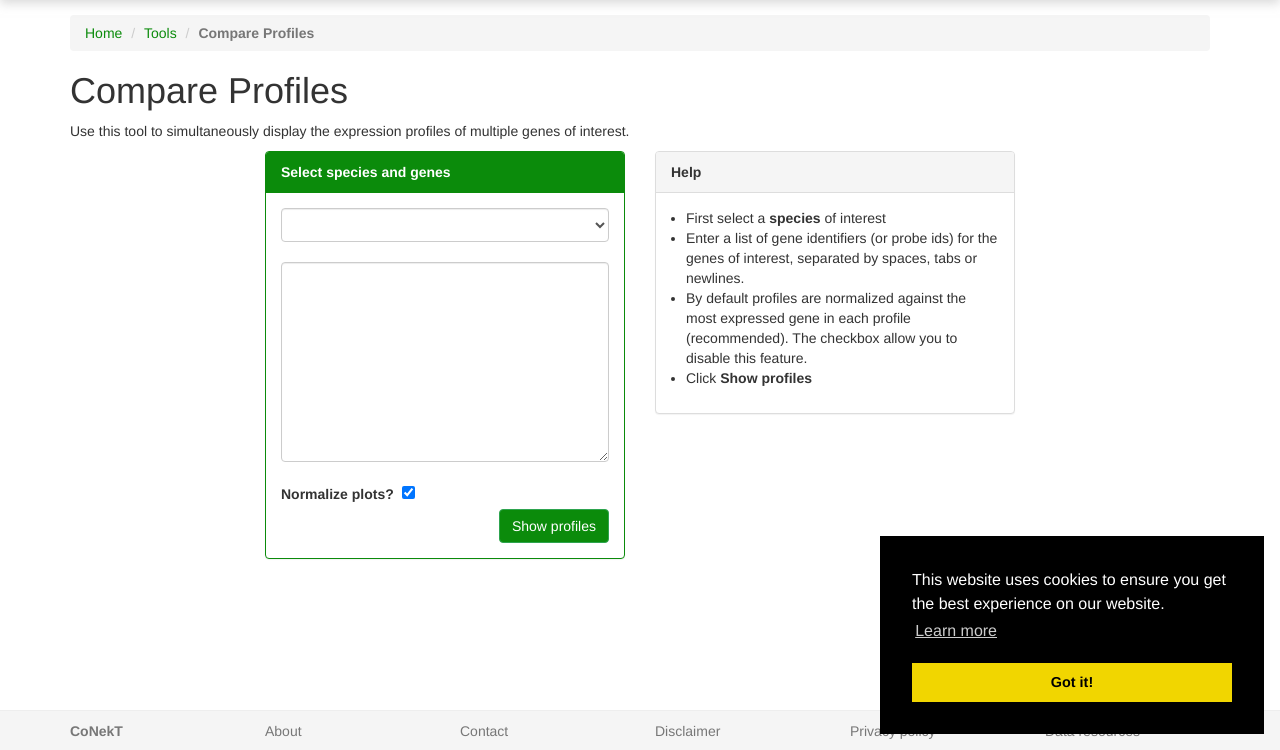
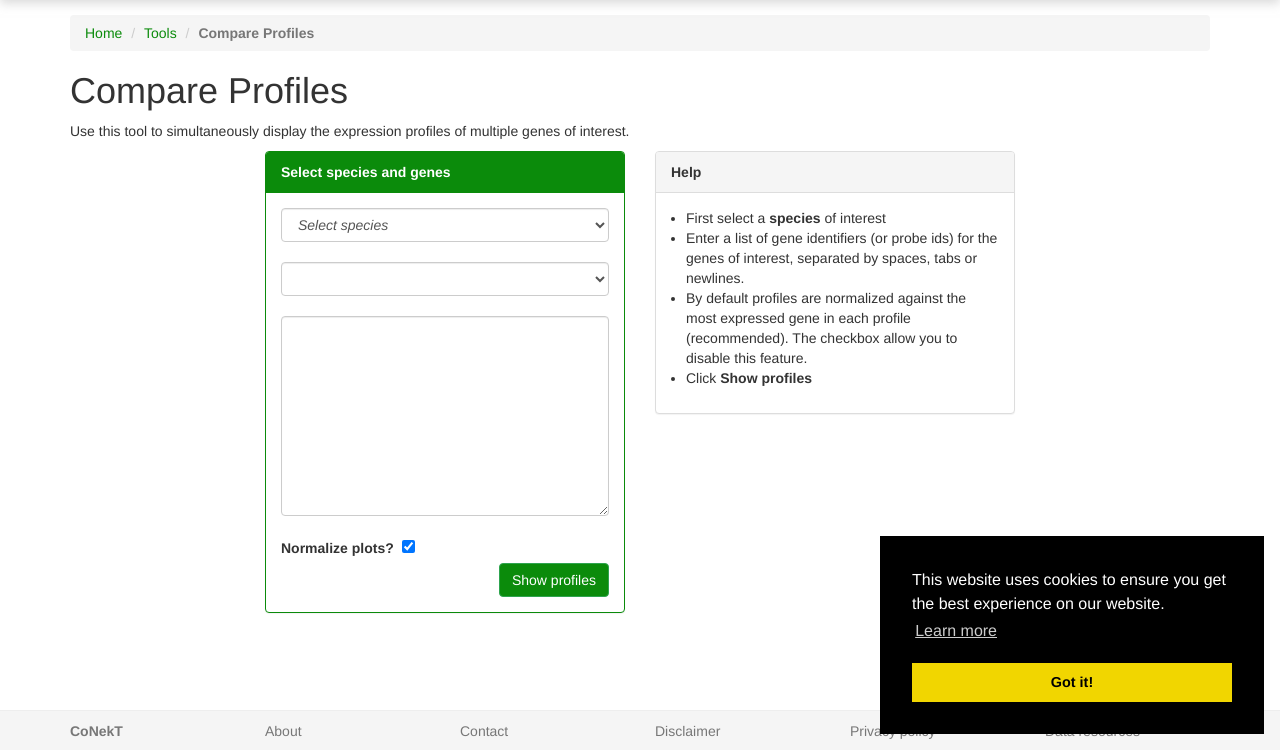
Before and after one commit to labbces/conekt_grasses, a Flask app: page /profile_comparison/ in a window 1280 px wide. Shown: the part 50-800 px from the top of the page. Run offline with Flask 3, Linux system fonts and the light colour scheme; lists and menus that the app fills with data are empty; some libraries are stand-ins or nearby versions.

Commit message:
Get literature list for species before plotting profile comparisons

```diff
--- a/CoNekT/conekt/controllers/profile_comparison.py
+++ b/CoNekT/conekt/controllers/profile_comparison.py
@@ -2,7 +2,7 @@ import json
 import base64
 import contextlib
 
-from flask import Blueprint, request, render_template, flash, Markup, url_for
+from flask import Blueprint, request, render_template, flash, Markup, url_for, jsonify
 from sqlalchemy.orm import noload
 
 from conekt import cache
@@ -11,9 +11,10 @@ from conekt.helpers.chartjs import prepare_profiles, prepare_profiles_download
 from conekt.models.expression.coexpression_clusters import CoexpressionCluster
 from conekt.models.expression.profiles import ExpressionProfile
 from conekt.models.relationships.sequence_cluster import SequenceCoexpressionClusterAssociation
+from conekt.models.relationships.sample_literature import SampleLitAssociation
 from conekt.models.sequences import Sequence
-from conekt.models.species import Species
 from conekt.models.ontologies import PlantOntology
+from conekt.models.literature import LiteratureItem
 
 profile_comparison = Blueprint('profile_comparison', __name__)
 
@@ -63,7 +64,7 @@ def profile_comparison_cluster(cluster_id, normalize=0):
 @profile_comparison.route('/', methods=['GET', 'POST'])
 def profile_comparison_main():
     """
-    Profile comparison tool, accepts a species, a list of probes, POs and plots the profiles for the selected
+    Profile comparison tool, accepts a species, a list of probes, and plots the profiles for the selected
     """
     form = ProfileComparisonForm(request.form)
     form.populate_form()
@@ -106,16 +107,21 @@ def profile_comparison_main():
                   'warning')
 
         # Get json object for chart
-        profile_chart = prepare_profiles(profiles[:50], normalize,
+        po_anatomy_profile_chart = prepare_profiles(profiles[:50], normalize,
                                          ylabel='TPM' + (' (normalized)' if normalize == 1 else ''))
+        po_dev_stage_profile_chart = prepare_profiles(profiles[:50], normalize,
+                                         ylabel='TPM' + (' (normalized)' if normalize == 1 else ''), category='po_dev_stage')
         peco_profile_chart = prepare_profiles(profiles[:50], normalize,
-                                         ylabel='TPM' + (' (normalized)' if normalize == 1 else ''), peco=True)
+                                         ylabel='TPM' + (' (normalized)' if normalize == 1 else ''), category='peco')
 
         # Get table in base64 format for download
         data = base64.encodebytes(prepare_profiles_download(profiles[:50], normalize).encode('utf-8'))
 
         return render_template("expression_profile_comparison.html",
-                               profiles=json.dumps(profile_chart), peco_profiles=json.dumps(peco_profile_chart), form=form, data=data.decode('utf-8'))
+                               po_anatomy_profiles=json.dumps(po_anatomy_profile_chart),
+                               po_dev_stage_profiles=json.dumps(po_dev_stage_profile_chart),
+                               peco_profiles=json.dumps(peco_profile_chart),
+                               form=form, data=data.decode('utf-8'))
     else:
         profiles = ExpressionProfile.query.filter(ExpressionProfile.sequence_id is not None).order_by(ExpressionProfile.species_id).limit(5).all()
 
@@ -129,3 +135,25 @@ def profile_comparison_main():
             example['probes'] = ' '.join([p.sequence.name for p in profiles])
 
         return render_template("expression_profile_comparison.html", form=form, example=example)
+
+@profile_comparison.route('/get_species_sample_lit/<species_id>')
+def get_sample_lit(species_id):
+
+    lit_info = SampleLitAssociation.query.with_entities(SampleLitAssociation.literature_id).filter_by(species_id=species_id).distinct().all()
+
+    literatureArray = []
+    literature_ids = []
+
+    for lit_id in lit_info:
+        lit_author = LiteratureItem.query.get(lit_id).author_names
+        lit_year = LiteratureItem.query.get(lit_id).public_year
+        if lit_id in literature_ids:
+            continue
+        else:
+            literature_ids.append(lit_id)
+        litObj = {}
+        litObj['id'] = lit_id
+        litObj['publication_detail'] = f'{lit_author} ({lit_year})'
+        literatureArray.append(litObj)
+
+    return jsonify({'literatures': literatureArray})
--- a/CoNekT/conekt/forms/profile_comparison.py
+++ b/CoNekT/conekt/forms/profile_comparison.py
@@ -3,13 +3,12 @@ from wtforms import TextAreaField, SelectField, BooleanField, SelectMultipleFiel
 from wtforms.validators import InputRequired
 
 from conekt.models.species import Species
-from conekt.models.relationships.sample_po import SamplePOAssociation
-
 
 class ProfileComparisonForm(FlaskForm):
     species_id = SelectField('Species', coerce=int)
+    literature = SelectField('Literature', coerce=int, choices=[])
     probes = TextAreaField('probes', [InputRequired()])
     normalize = BooleanField('Normalize plots?')
 
     def populate_form(self):
-        self.species_id.choices = [(s.id, s.name) for s in Species.query.order_by(Species.name)]
+        self.species_id.choices = [(0, "Select species")] + [(s.id, s.name) for s in Species.query.order_by(Species.name)]
--- a/CoNekT/conekt/templates/expression_profile_comparison.html
+++ b/CoNekT/conekt/templates/expression_profile_comparison.html
@@ -70,6 +71,7 @@
                         <form method="POST"  action="{{ url_for('profile_comparison.profile_comparison_main') }}"  role="form">
                             {{ form.csrf_token }}
                             {{form.species_id(class_="form-control") }}<br />
+                            {{form.literature(class_="form-control") }}<br />
                             {{form.probes(class_="form-control") }}<br />
                             <div class="input-group">{{ form.normalize.label }}&nbsp;&nbsp;{{form.normalize(checked=True) }}</div>
                             <div class="pull-right">
@@ -109,7 +111,30 @@
     <script src="{{ url_for('static', filename='js/hammer.min.js') }}"></script>
     <script src="{{ url_for('static', filename='js/chartjs-plugin-zoom.min.js') }}"></script>
 
-    {% if profiles %}
+    <script>
+        let species_select = document.getElementById('species_id');
+        let literature_select = document.getElementById('literature');
+
+        species_select.onchange = function() {
+            species_id = species_select.value;
+
+            fetch("{{ url_for('profile_comparison.get_sample_lit', species_id='species_id') }}".replace('species_id', species_id)).then(function(response) {
+                response.json().then(function(data) {
+
+                    let optionHTML = '';
+
+                    for (let literature of data.literatures) {
+                        optionHTML += '<option value="' + literature.id + '">' + literature.publication_detail + '</option>';
+                    }
+
+                    literature_select.innerHTML = optionHTML;
+
+                })
+            })
+        }
+    </script>
+
+    {% if po_anatomy_profiles %}
         <script>
         var myChart;
 
@@ -150,7 +175,7 @@
 
                         $('<label>')
                             .attr('for', sample_annotation_ontology_class)
-                            .text(clas == "po"? sample_annotation_ontology_class.charAt(0).toUpperCase() + sample_annotation_ontology_class.slice(1): sample_annotation_ontology_class.charAt(0).toUpperCase() + sample_annotation_ontology_class.slice(1) + " (" + abbreviate(sample_annotation_ontology_class) + ")")
+                            .text(clas == "po_anatomy"? sample_annotation_ontology_class.charAt(0).toUpperCase() + sample_annotation_ontology_class.slice(1): sample_annotation_ontology_class.charAt(0).toUpperCase() + sample_annotation_ontology_class.slice(1) + " (" + abbreviate(sample_annotation_ontology_class) + ")")
                             .css({
                                 'margin-left':'3px',
                                 'font-size': '12px',
@@ -224,16 +249,26 @@
         }
 
         $(document).ready(function(){
-            setupCharts({{ profiles|safe }}, "po");
+            setupCharts({{ po_anatomy_profiles|safe }}, "po_anatomy");
         })
 
-        $("#po").click(function() {
+        $("#po_anatomy").click(function() {
             if (!this.checked) {
                 this.checked = true;
             }
             else {
                 $("#peco").prop("checked", false);
-                setupCharts({{ profiles|safe }}, "po");
+                setupCharts({{ po_anatomy_profiles|safe }}, "po_anatomy");
+            }
+        });
+
+        $("#po dev stage").click(function() {
+            if (!this.checked) {
+                this.checked = true;
+            }
+            else {
+                $("#peco").prop("checked", false);
+                setupCharts({{ po_dev_stage_profiles|safe }}, "po dev stage");
             }
         });
 
@@ -242,10 +277,11 @@
                 this.checked = true;
             }
             else {
-                $("#po").prop("checked", false);
+                $("#po_anatomy").prop("checked", false);
                 setupCharts({{ peco_profiles|safe }}, "peco");
             }
         });
+
         </script>
         <style>
             .select{
```
Also changed, not shown: other parts of CoNekT/conekt/templates/expression_profile_comparison.html (+3 -2 lines).
